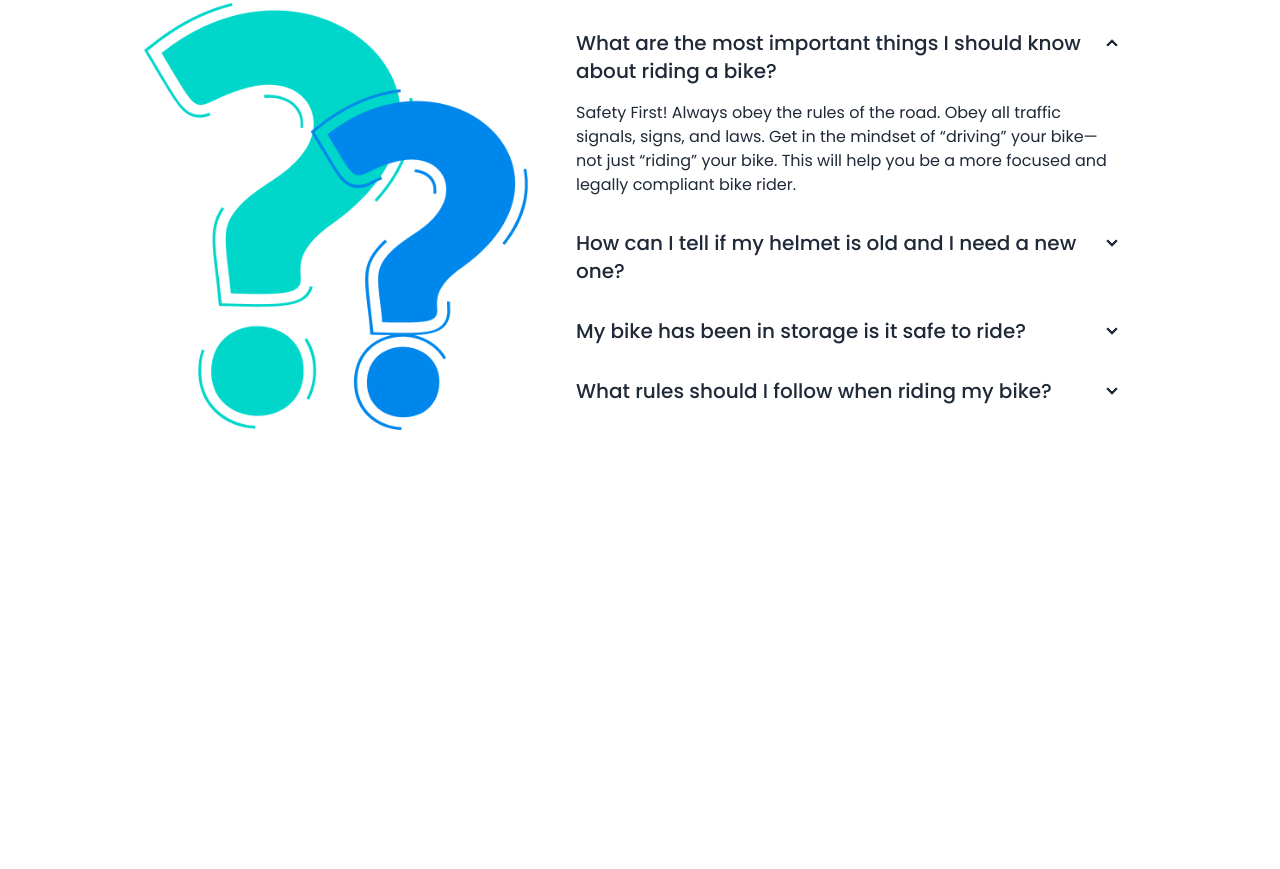
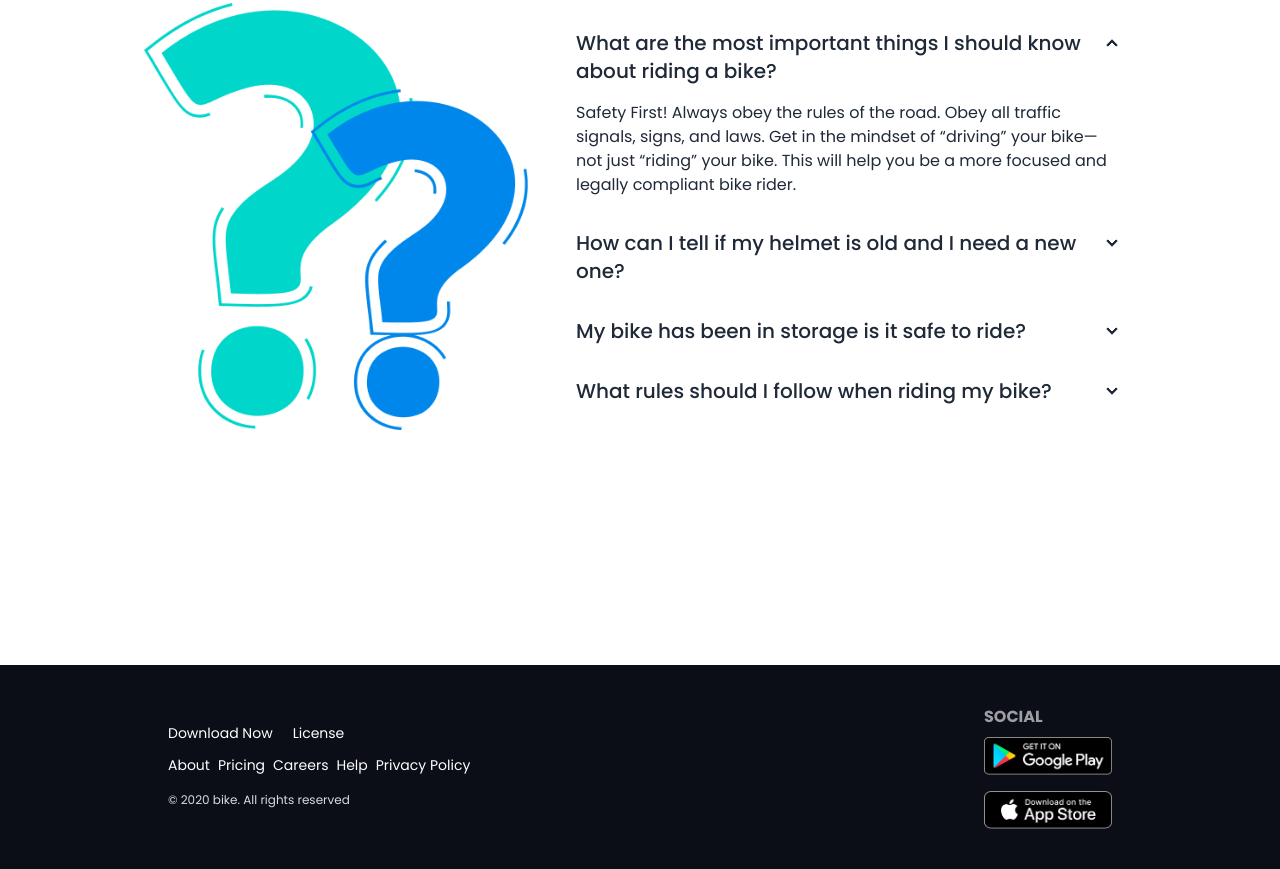
Before and after one commit to SamiulHasan-dev/biker-zone, a plain HTML site: page index.html in a window 1280 px wide. Shown: the part 2328-3197 px from the top of the page. Before the commit the page ends 2993 px from the top, so only its background shows below. Drawn offline with nearby package versions, Linux system fonts and the light colour scheme.

Commit message:
footer section added

```diff
--- a/index.html
+++ b/index.html
@@ -341,8 +341,34 @@
             </div>
         </section>
     </main>
-    <footer>
 
+    <footer class="bg-[#0B0D17]">
+        <footer class="flex flex-col lg:flex-row lg:justify-between lg:items-center  max-w-5xl mx-auto p-10 text-neutral-content ">
+            <aside class="space-y-3 text-white">
+              <div class="flex gap-5">
+                <p class="text-sm">Download Now</p>
+                <p class="text-sm">License</p>
+              </div>
+              <div class="flex gap-2">
+                <p class="text-sm">About</p>
+                <p class="text-sm">Pricing</p>
+                <p class="text-sm">Careers</p>
+                <p class="text-sm">Help</p>
+                <p class="text-sm">Privacy Policy</p>
+              </div>
+              <div>
+                <small class="text-xs text-[#D9DBE1]">© 2020 bike. All rights reserved</small>
+              </div>
+
+            </aside>
+            <nav>
+              <header class="footer-title text-white">Social</header>
+              <div class="grid grid-cols-1 gap-4">
+                <a><img class="w-32" src="images/others/android.png" alt=""></a>
+                <a><img class="w-32" src="images/others/ios.png" alt=""></a>
+              </div>
+            </nav>
+          </footer>
     </footer>
 
 </body>
```
